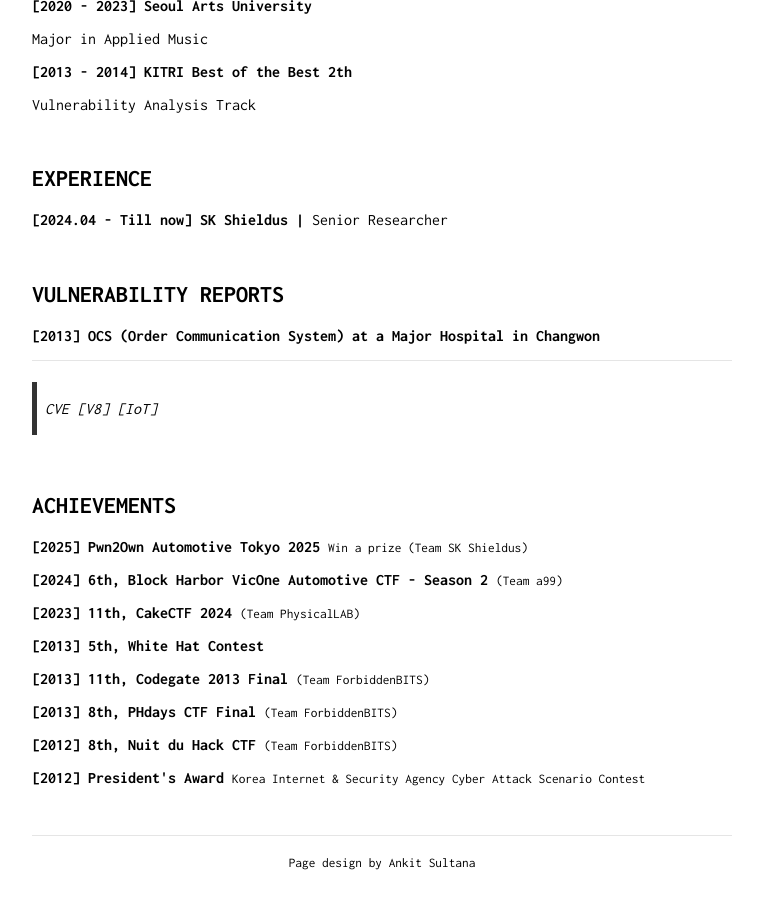
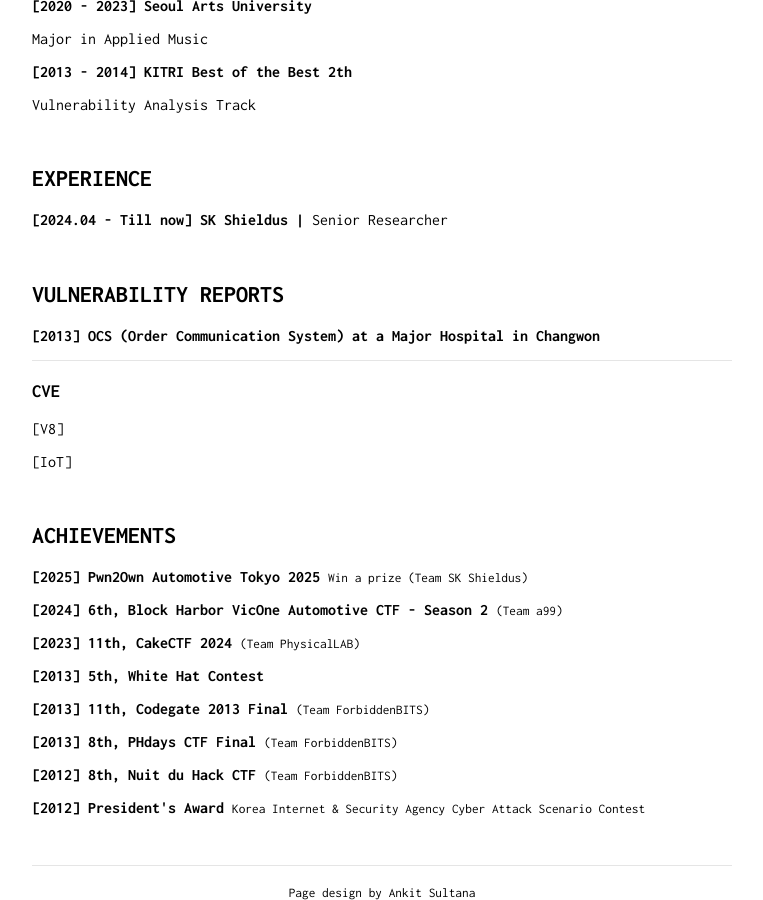
Before and after one commit to Bugeun/bugeun.github.io, a Jekyll site: the page built from index.md, in a window 1280 px wide and 900 px high, scrolled down 709 px. Shown: the whole window, without its empty margins (258-1021 px from the left). Built offline with Jekyll 4.4.1, drawn with Linux system fonts in a browser that asks for light colours; before the commit the page ends 1579 px from its top, so only the background shows below that.

```diff
--- a/index.md
+++ b/index.md
@@ -73,8 +73,10 @@ Security Researcher
 
 ----
 
->CVE
+### CVE
+
 [V8]
+
 [IoT]
 
 &nbsp;
```
